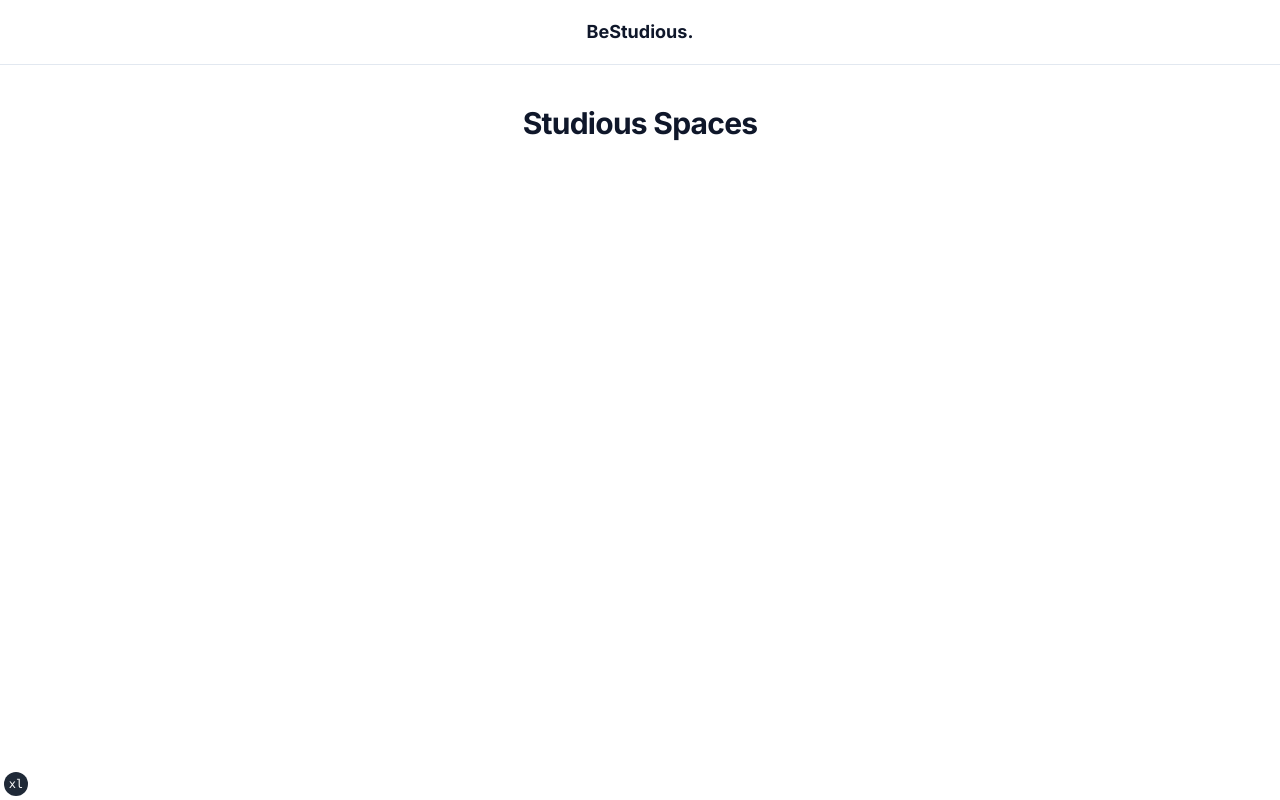
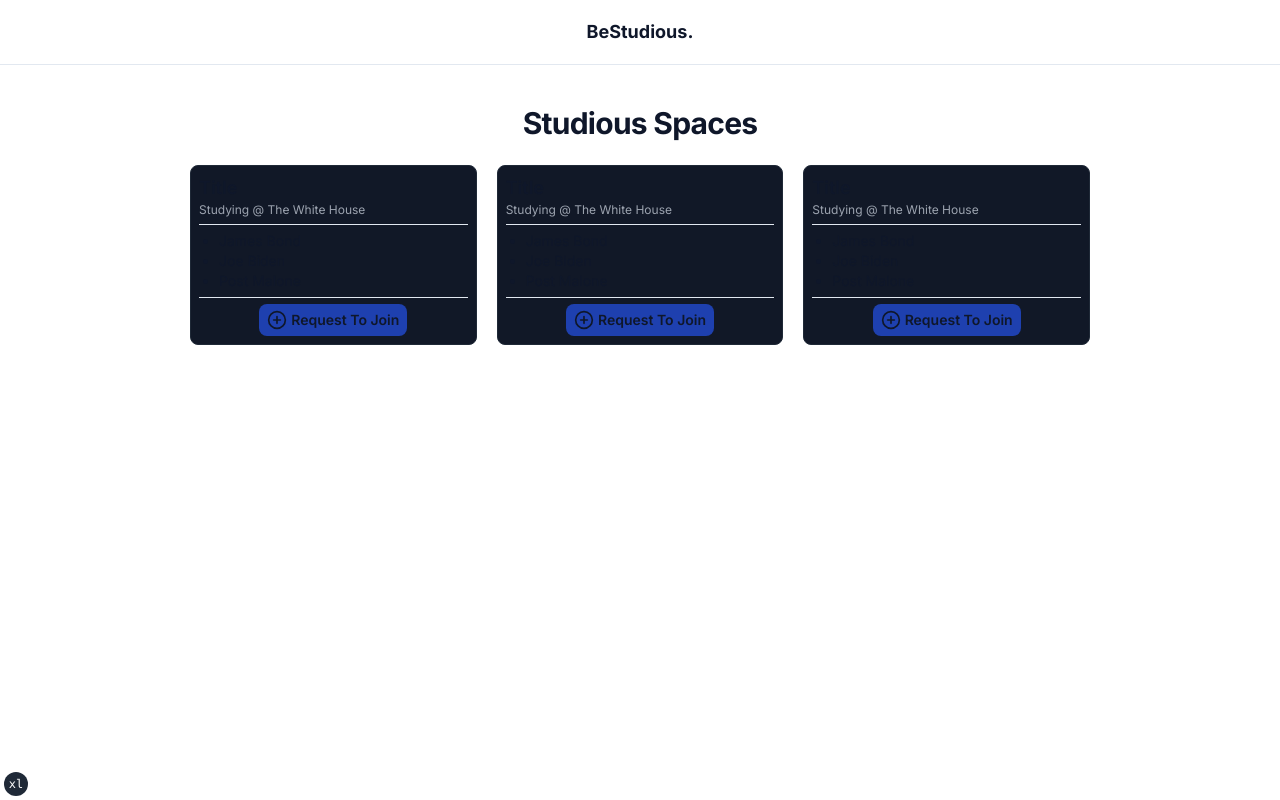
Before and after one commit to arihanv/BeStudious, a Next.js app: page /spaces in a window 1280 px wide. Built offline with nearby package versions, Linux system fonts and the light colour scheme.

Commit message:
feat: Make Rough UI For Spaces

```diff
--- a/app/spaces/page.tsx
+++ b/app/spaces/page.tsx
@@ -1,9 +1,12 @@
+import SpaceGrid from "../../components/space/spaceGrid"
+
 export default function IndexPage() {
   return (
     <section className="container flex flex-col items-center justify-center gap-6 pb-8 pt-6 md:py-10">
       <div className="flex max-w-[480px] flex-col items-center gap-2 text-3xl font-bold tracking-tight">
         Studious Spaces
       </div>
+      <SpaceGrid />
     </section>
   )
 }
--- /dev/null
+++ b/components/space/space.tsx
@@ -0,0 +1,32 @@
+import React from "react"
+import { PlusCircle } from "lucide-react"
+
+type Props = {}
+
+export default function Space({}: Props) {
+  return (
+    <div className="flex w-full max-w-[400px] flex-col gap-1.5 rounded-lg border border-gray-800 bg-gray-900 p-2">
+      <div className="flex flex-col">
+        <h1 className="text-lg font-semibold">Title</h1>
+        <p className="text-xs text-gray-400">Studying @ The White House</p>
+      </div>
+      <hr></hr>
+      <div className="pl-5 text-sm">
+        <ul className="list-disc">
+          <li>James Bond</li>
+          <li>Joe Biden</li>
+          <li>Post Malone</li>
+        </ul>
+      </div>
+      <hr></hr>
+      <div className="flex w-full justify-center">
+        <button className="w-fit rounded-lg bg-blue-800 px-2 py-1 text-sm font-semibold">
+          {" "}
+          <div className="flex items-center gap-1">
+            <PlusCircle width={20} /> Request To Join
+          </div>
+        </button>
+      </div>
+    </div>
+  )
+}
--- /dev/null
+++ b/components/space/spaceGrid.tsx
@@ -0,0 +1,15 @@
+import React from "react"
+
+import Space from "./space"
+
+type Props = {}
+
+export default function SpaceGrid({}: Props) {
+  return (
+    <div className="grid grid-cols-1 sm:grid-cols-2 lg:grid-cols-3 auto-cols-auto w-full max-w-[900px] flex-wrap gap-5">
+      <Space />
+      <Space />
+      <Space />
+    </div>
+  )
+}
```
